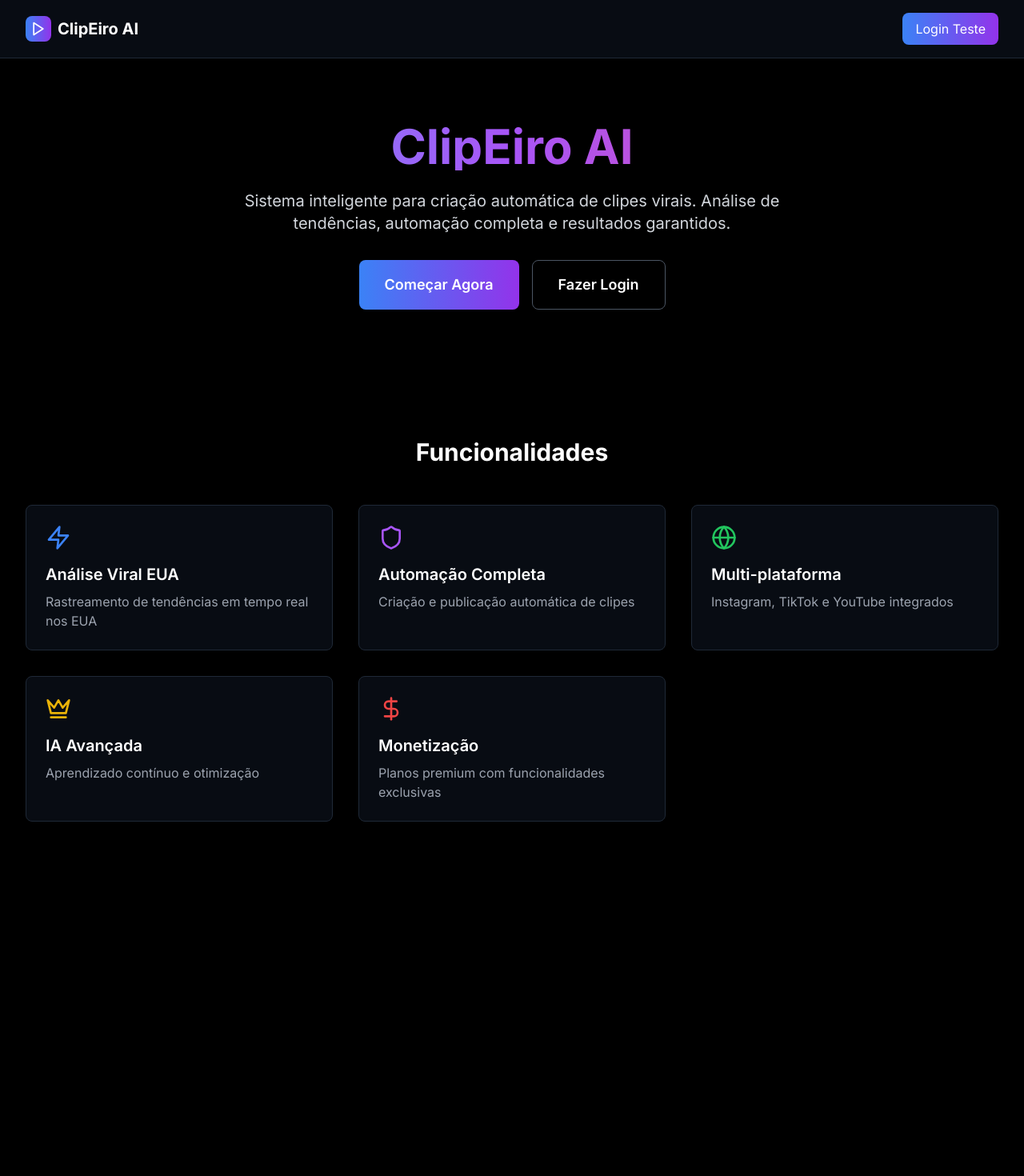
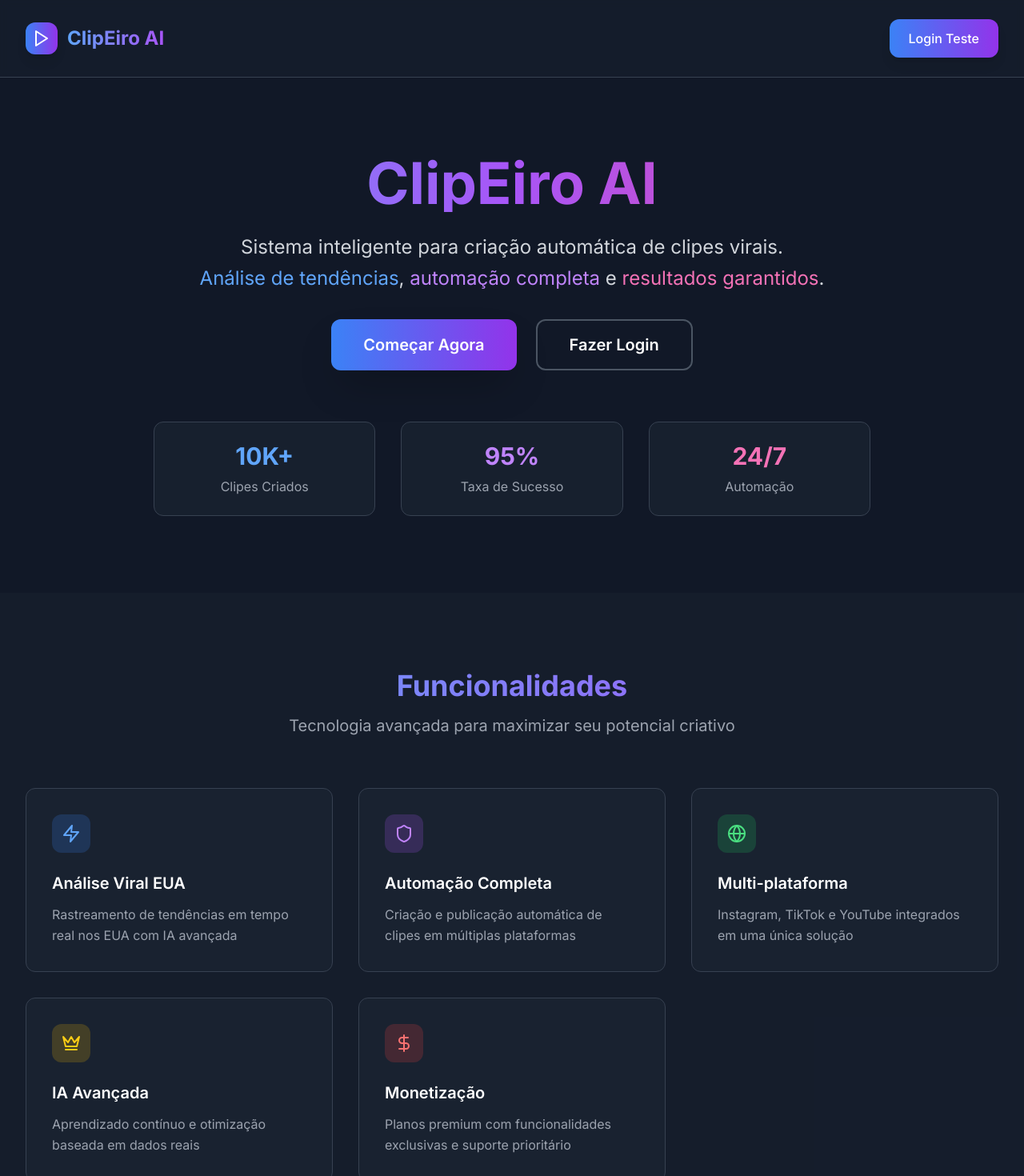
Before and after one commit to otaviosnow/clipeiroai, a Next.js app: page / in a window 1280 px wide. Shown: the top 1470 px of the page at 80% size. Before the commit the page ends 1107 px from the top, so only its background shows below. Built offline with nearby package versions, Linux system fonts and the light colour scheme.

Commit message:
Update homepage design to dark minimalist theme

```diff
--- a/app/page.tsx
+++ b/app/page.tsx
@@ -29,22 +29,24 @@
   }
 
   return (
-    <div className="min-h-screen bg-black text-white">
+    <div className="min-h-screen bg-gray-900 text-white">
       {/* Header */}
-      <header className="bg-gray-900/50 backdrop-blur-sm border-b border-gray-800">
+      <header className="bg-gray-800/30 backdrop-blur-sm border-b border-gray-700">
         <div className="max-w-7xl mx-auto px-4 sm:px-6 lg:px-8">
-          <div className="flex justify-between items-center py-4">
-            <div className="flex items-center space-x-2">
-              <div className="w-8 h-8 bg-gradient-to-r from-blue-500 to-purple-600 rounded-lg flex items-center justify-center">
-                <Play className="w-5 h-5 text-white" />
+          <div className="flex justify-between items-center py-6">
+            <div className="flex items-center space-x-3">
+              <div className="w-10 h-10 bg-gradient-to-r from-blue-500 to-purple-600 rounded-xl flex items-center justify-center shadow-lg">
+                <Play className="w-6 h-6 text-white" />
               </div>
-              <span className="text-xl font-bold">ClipEiro AI</span>
+              <span className="text-2xl font-bold bg-gradient-to-r from-blue-400 to-purple-500 bg-clip-text text-transparent">
+                ClipEiro AI
+              </span>
             </div>
 
             <div className="flex items-center space-x-4">
               <button
                 onClick={() => setShowTestLogin(true)}
-                className="bg-gradient-to-r from-blue-500 to-purple-600 text-white px-4 py-2 rounded-lg hover:from-blue-600 hover:to-purple-700 transition-all duration-300"
+                className="bg-gradient-to-r from-blue-500 to-purple-600 text-white px-6 py-3 rounded-xl hover:from-blue-600 hover:to-purple-700 transition-all duration-300 shadow-lg font-medium"
               >
                 Login Teste
               </button>
@@ -54,67 +56,103 @@
       </header>
 
       {/* Hero Section */}
-      <section className="py-20 px-4 sm:px-6 lg:px-8">
+      <section className="py-24 px-4 sm:px-6 lg:px-8">
         <div className="max-w-7xl mx-auto text-center">
-          <h1 className="text-5xl md:text-6xl font-bold mb-6 bg-gradient-to-r from-blue-400 via-purple-500 to-pink-500 bg-clip-text text-transparent">
+          <div className="mb-8">
+            <h1 className="text-6xl md:text-7xl font-bold mb-6 bg-gradient-to-r from-blue-400 via-purple-500 to-pink-500 bg-clip-text text-transparent leading-tight">
               ClipEiro AI
             </h1>
-          <p className="text-xl text-gray-300 mb-8 max-w-3xl mx-auto">
+            <p className="text-2xl text-gray-300 mb-8 max-w-4xl mx-auto leading-relaxed">
               Sistema inteligente para criação automática de clipes virais.
-            Análise de tendências, automação completa e resultados garantidos.
+              <br />
+              <span className="text-blue-400">Análise de tendências</span>, <span className="text-purple-400">automação completa</span> e <span className="text-pink-400">resultados garantidos</span>.
             </p>
+          </div>
 
-          <div className="flex flex-col sm:flex-row gap-4 justify-center">
+          <div className="flex flex-col sm:flex-row gap-6 justify-center mb-16">
             <button
               onClick={() => setShowTestLogin(true)}
-              className="bg-gradient-to-r from-blue-500 to-purple-600 text-white px-8 py-4 rounded-lg text-lg font-semibold hover:from-blue-600 hover:to-purple-700 transition-all duration-300 shadow-lg"
+              className="bg-gradient-to-r from-blue-500 to-purple-600 text-white px-10 py-4 rounded-xl text-xl font-semibold hover:from-blue-600 hover:to-purple-700 transition-all duration-300 shadow-2xl hover:shadow-blue-500/25 hover:scale-105"
             >
               Começar Agora
             </button>
             <button
               onClick={() => router.push('/login')}
-              className="border border-gray-600 text-white px-8 py-4 rounded-lg text-lg font-semibold hover:bg-gray-800 transition-all duration-300"
+              className="border-2 border-gray-600 text-white px-10 py-4 rounded-xl text-xl font-semibold hover:bg-gray-800 hover:border-gray-500 transition-all duration-300 hover:scale-105"
             >
               Fazer Login
             </button>
+          </div>
+
+          {/* Stats */}
+          <div className="grid grid-cols-1 md:grid-cols-3 gap-8 max-w-4xl mx-auto">
+            <div className="bg-gray-800/50 p-6 rounded-xl border border-gray-700">
+              <div className="text-3xl font-bold text-blue-400 mb-2">10K+</div>
+              <div className="text-gray-400">Clipes Criados</div>
+            </div>
+            <div className="bg-gray-800/50 p-6 rounded-xl border border-gray-700">
+              <div className="text-3xl font-bold text-purple-400 mb-2">95%</div>
+              <div className="text-gray-400">Taxa de Sucesso</div>
+            </div>
+            <div className="bg-gray-800/50 p-6 rounded-xl border border-gray-700">
+              <div className="text-3xl font-bold text-pink-400 mb-2">24/7</div>
+              <div className="text-gray-400">Automação</div>
+            </div>
           </div>
         </div>
       </section>
 
       {/* Features Section */}
-      <section className="py-20 px-4 sm:px-6 lg:px-8">
+      <section className="py-24 px-4 sm:px-6 lg:px-8 bg-gray-800/30">
         <div className="max-w-7xl mx-auto">
-          <h2 className="text-3xl font-bold text-center mb-12">Funcionalidades</h2>
+          <div className="text-center mb-16">
+            <h2 className="text-4xl font-bold mb-4 bg-gradient-to-r from-blue-400 to-purple-500 bg-clip-text text-transparent">
+              Funcionalidades
+            </h2>
+            <p className="text-xl text-gray-400 max-w-3xl mx-auto">
+              Tecnologia avançada para maximizar seu potencial criativo
+            </p>
+          </div>
 
           <div className="grid md:grid-cols-2 lg:grid-cols-3 gap-8">
-            <div className="bg-gray-900/50 p-6 rounded-lg border border-gray-800">
-              <Zap className="w-8 h-8 text-blue-500 mb-4" />
-              <h3 className="text-xl font-semibold mb-2">Análise Viral EUA</h3>
-              <p className="text-gray-400">Rastreamento de tendências em tempo real nos EUA</p>
+            <div className="bg-gray-800/50 p-8 rounded-xl border border-gray-700 hover:border-blue-500/50 transition-all duration-300 hover:shadow-lg hover:shadow-blue-500/10">
+              <div className="w-12 h-12 bg-blue-500/20 rounded-xl flex items-center justify-center mb-6">
+                <Zap className="w-6 h-6 text-blue-400" />
+              </div>
+              <h3 className="text-xl font-semibold mb-3 text-white">Análise Viral EUA</h3>
+              <p className="text-gray-400 leading-relaxed">Rastreamento de tendências em tempo real nos EUA com IA avançada</p>
             </div>
 
-            <div className="bg-gray-900/50 p-6 rounded-lg border border-gray-800">
-              <Shield className="w-8 h-8 text-purple-500 mb-4" />
-              <h3 className="text-xl font-semibold mb-2">Automação Completa</h3>
-              <p className="text-gray-400">Criação e publicação automática de clipes</p>
+            <div className="bg-gray-800/50 p-8 rounded-xl border border-gray-700 hover:border-purple-500/50 transition-all duration-300 hover:shadow-lg hover:shadow-purple-500/10">
+              <div className="w-12 h-12 bg-purple-500/20 rounded-xl flex items-center justify-center mb-6">
+                <Shield className="w-6 h-6 text-purple-400" />
+              </div>
+              <h3 className="text-xl font-semibold mb-3 text-white">Automação Completa</h3>
+              <p className="text-gray-400 leading-relaxed">Criação e publicação automática de clipes em múltiplas plataformas</p>
             </div>
 
-            <div className="bg-gray-900/50 p-6 rounded-lg border border-gray-800">
-              <Globe className="w-8 h-8 text-green-500 mb-4" />
-              <h3 className="text-xl font-semibold mb-2">Multi-plataforma</h3>
-              <p className="text-gray-400">Instagram, TikTok e YouTube integrados</p>
+            <div className="bg-gray-800/50 p-8 rounded-xl border border-gray-700 hover:border-green-500/50 transition-all duration-300 hover:shadow-lg hover:shadow-green-500/10">
+              <div className="w-12 h-12 bg-green-500/20 rounded-xl flex items-center justify-center mb-6">
+                <Globe className="w-6 h-6 text-green-400" />
+              </div>
+              <h3 className="text-xl font-semibold mb-3 text-white">Multi-plataforma</h3>
+              <p className="text-gray-400 leading-relaxed">Instagram, TikTok e YouTube integrados em uma única solução</p>
             </div>
 
-            <div className="bg-gray-900/50 p-6 rounded-lg border border-gray-800">
-              <Crown className="w-8 h-8 text-yellow-500 mb-4" />
-              <h3 className="text-xl font-semibold mb-2">IA Avançada</h3>
-              <p className="text-gray-400">Aprendizado contínuo e otimização</p>
+            <div className="bg-gray-800/50 p-8 rounded-xl border border-gray-700 hover:border-yellow-500/50 transition-all duration-300 hover:shadow-lg hover:shadow-yellow-500/10">
+              <div className="w-12 h-12 bg-yellow-500/20 rounded-xl flex items-center justify-center mb-6">
+                <Crown className="w-6 h-6 text-yellow-400" />
+              </div>
+              <h3 className="text-xl font-semibold mb-3 text-white">IA Avançada</h3>
+              <p className="text-gray-400 leading-relaxed">Aprendizado contínuo e otimização baseada em dados reais</p>
             </div>
 
-            <div className="bg-gray-900/50 p-6 rounded-lg border border-gray-800">
-              <DollarSign className="w-8 h-8 text-red-500 mb-4" />
-              <h3 className="text-xl font-semibold mb-2">Monetização</h3>
-              <p className="text-gray-400">Planos premium com funcionalidades exclusivas</p>
+            <div className="bg-gray-800/50 p-8 rounded-xl border border-gray-700 hover:border-red-500/50 transition-all duration-300 hover:shadow-lg hover:shadow-red-500/10">
+              <div className="w-12 h-12 bg-red-500/20 rounded-xl flex items-center justify-center mb-6">
+                <DollarSign className="w-6 h-6 text-red-400" />
+              </div>
+              <h3 className="text-xl font-semibold mb-3 text-white">Monetização</h3>
+              <p className="text-gray-400 leading-relaxed">Planos premium com funcionalidades exclusivas e suporte prioritário</p>
             </div>
           </div>
         </div>
@@ -122,23 +160,30 @@
 
       {/* Test Login Modal */}
       {showTestLogin && (
-        <div className="fixed inset-0 bg-black/50 flex items-center justify-center z-50">
-          <div className="bg-gray-900 p-6 rounded-lg border border-gray-800 max-w-md w-full mx-4">
-            <h3 className="text-xl font-semibold mb-4">Login Teste</h3>
-            <p className="text-gray-400 mb-6">
+        <div className="fixed inset-0 bg-black/60 backdrop-blur-sm flex items-center justify-center z-50">
+          <div className="bg-gray-800/90 p-8 rounded-2xl border border-gray-700 max-w-md w-full mx-4 shadow-2xl">
+            <div className="text-center mb-6">
+              <div className="w-16 h-16 bg-gradient-to-r from-blue-500 to-purple-600 rounded-2xl flex items-center justify-center mx-auto mb-4">
+                <Play className="w-8 h-8 text-white" />
+              </div>
+              <h3 className="text-2xl font-bold mb-2 bg-gradient-to-r from-blue-400 to-purple-500 bg-clip-text text-transparent">
+                Login Teste
+              </h3>
+              <p className="text-gray-400">
                 Para testar o sistema, use qualquer login e senha.
               </p>
+            </div>
 
             <div className="flex gap-4">
               <button
                 onClick={handleTestLogin}
-                className="bg-gradient-to-r from-blue-500 to-purple-600 text-white px-6 py-3 rounded-lg hover:from-blue-600 hover:to-purple-700 transition-all duration-300 flex-1"
+                className="bg-gradient-to-r from-blue-500 to-purple-600 text-white px-8 py-4 rounded-xl hover:from-blue-600 hover:to-purple-700 transition-all duration-300 flex-1 font-semibold shadow-lg hover:shadow-blue-500/25"
               >
                 Entrar
               </button>
               <button
                 onClick={() => setShowTestLogin(false)}
-                className="border border-gray-600 text-white px-6 py-3 rounded-lg hover:bg-gray-800 transition-all duration-300"
+                className="border-2 border-gray-600 text-white px-8 py-4 rounded-xl hover:bg-gray-700 hover:border-gray-500 transition-all duration-300 font-semibold"
               >
                 Cancelar
               </button>
```
Lines whose indentation alone changed are shown as unchanged.
